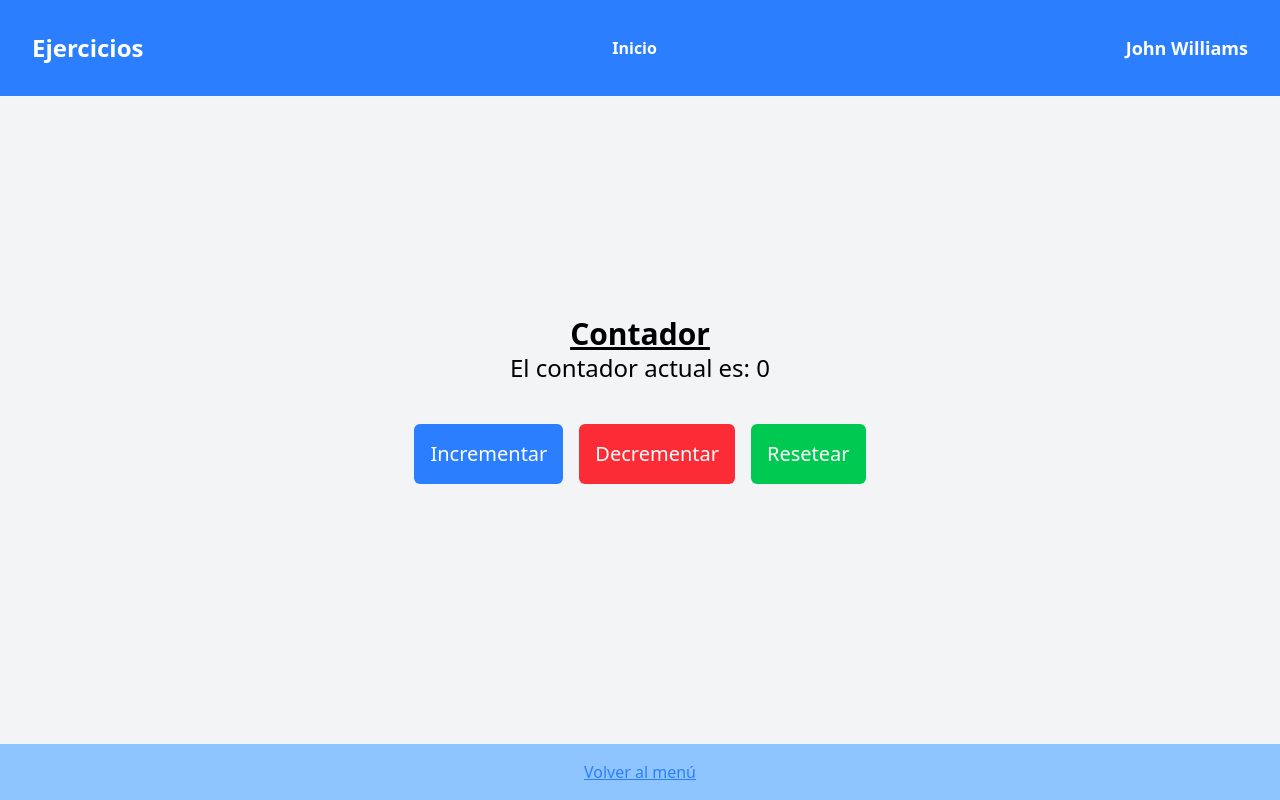
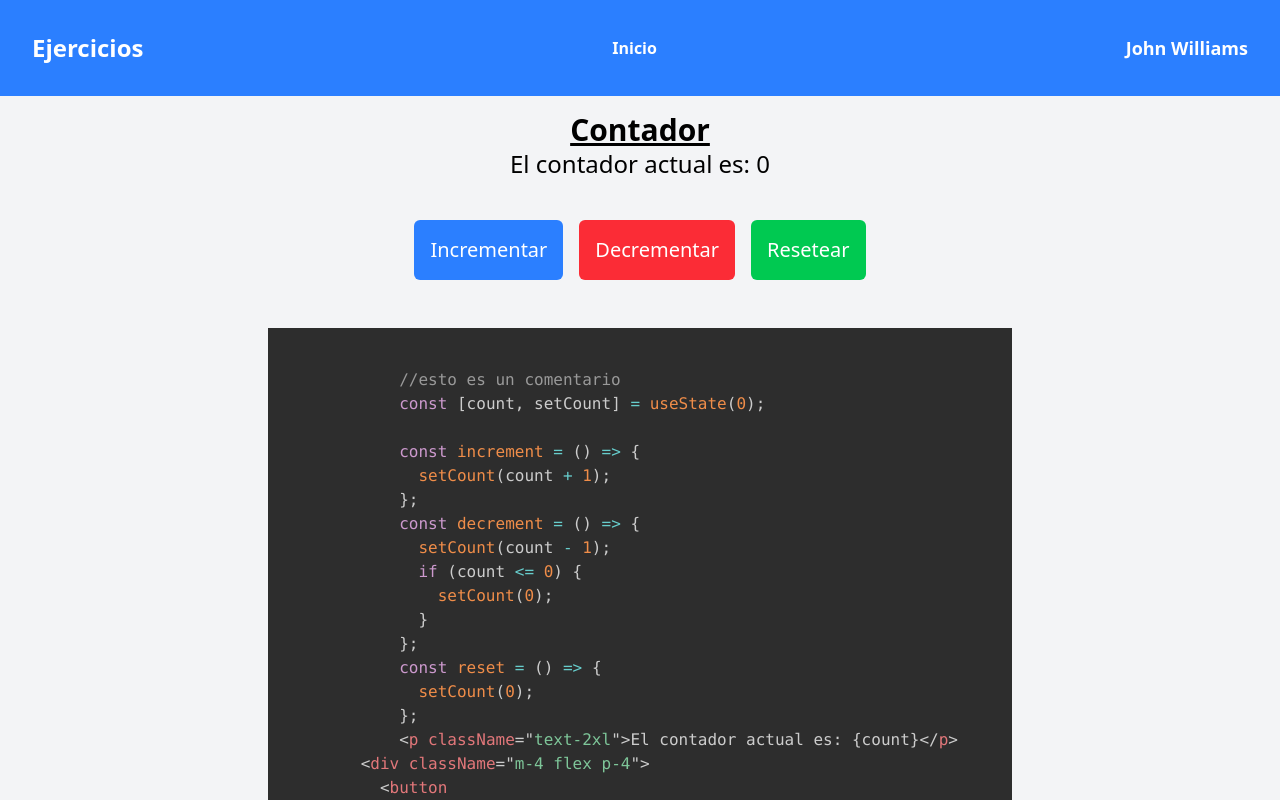
Before and after one commit to JohnMachaca/micro-react-exercises, a React (Vite) app: page /contador in a window 1280 px wide. Shown: the top 800 px of the page. Built offline with nearby package versions, Linux system fonts and the light colour scheme.

Commit message:
agregando codigo

```diff
--- a/package.json
+++ b/package.json
@@ -11,6 +11,7 @@
   },
   "dependencies": {
     "@tailwindcss/vite": "^4.1.13",
+    "prismjs": "^1.30.0",
     "react": "^19.1.1",
     "react-dom": "^19.1.1",
     "react-router-dom": "^7.9.3",
--- a/src/excercises/Contador.jsx
+++ b/src/excercises/Contador.jsx
@@ -2,8 +2,15 @@ import { useState } from "react";
 import BackToMenu from "../components/BackToMenu";
 import Header from "../components/Header";
 import "../App.css";
+import Prism from "prismjs";
+import "prismjs/components/prism-jsx";
+import "prismjs/themes/prism-tomorrow.css";
+import { useEffect } from "react";
 
 function Contador() {
+  useEffect(() => {
+    Prism.highlightAll();
+  }, []);
   const [count, setCount] = useState(0);
 
   const increment = () => {
@@ -45,6 +52,49 @@ function Contador() {
             Resetear
           </button>
         </div>
+        <pre>
+          <code className="language-jsx">
+            {`
+            //esto es un comentario
+            const [count, setCount] = useState(0);
+
+            const increment = () => {
+              setCount(count + 1);
+            };
+            const decrement = () => {
+              setCount(count - 1);
+              if (count <= 0) {
+                setCount(0);
+              }
+            };
+            const reset = () => {
+              setCount(0);
+            };
+            <p className="text-2xl">El contador actual es: {count}</p>
+        <div className="m-4 flex p-4">
+          <button
+            className="p-4 rounded-md bg-blue-500 text-white m-2 text-xl"
+            onClick={increment}
+          >
+            Incrementar
+          </button>
+          <button
+            className="p-4 rounded-md bg-red-500 text-white m-2 text-xl"
+            onClick={decrement}
+          >
+            Decrementar
+          </button>
+          <button
+            className="p-4 rounded-md bg-green-500 text-white m-2 text-xl"
+            onClick={reset}
+          >
+            Resetear
+          </button>
+        </div>
+
+            `}
+          </code>
+        </pre>
       </main>
       <BackToMenu />
     </div>
```
Also changed, not shown: 1 other file (tests, documents, lock files or other folders).
